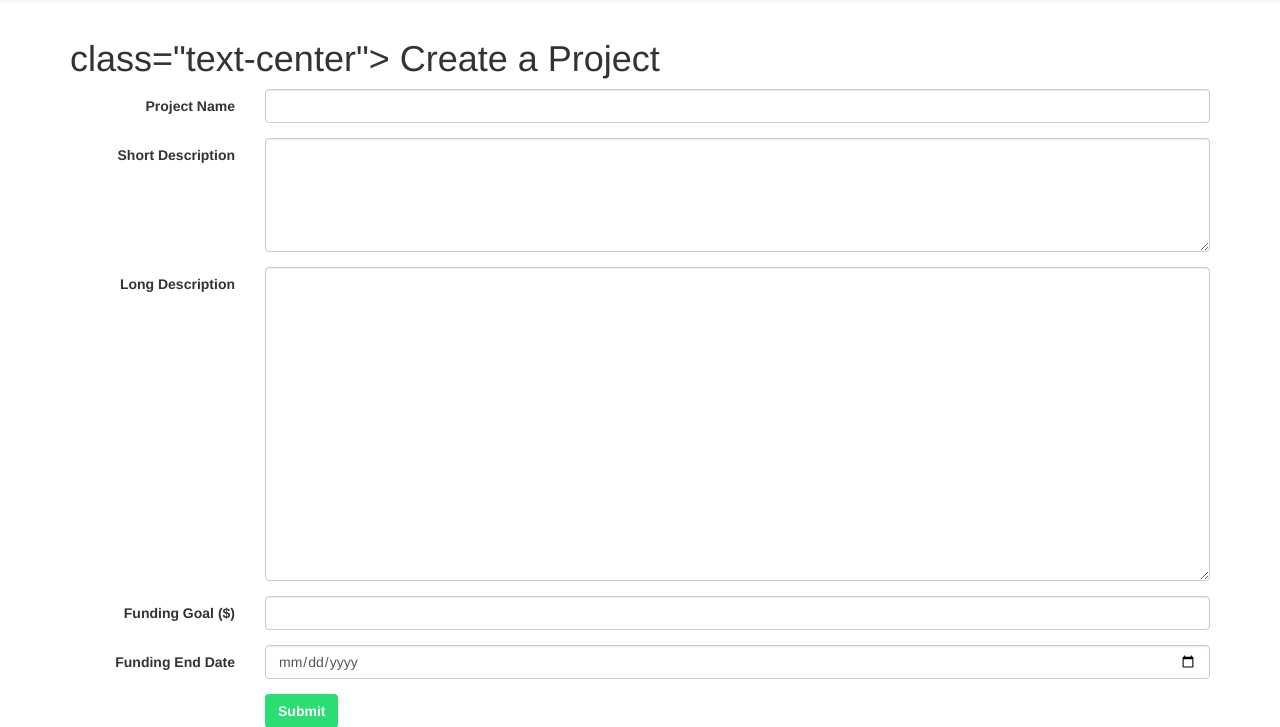
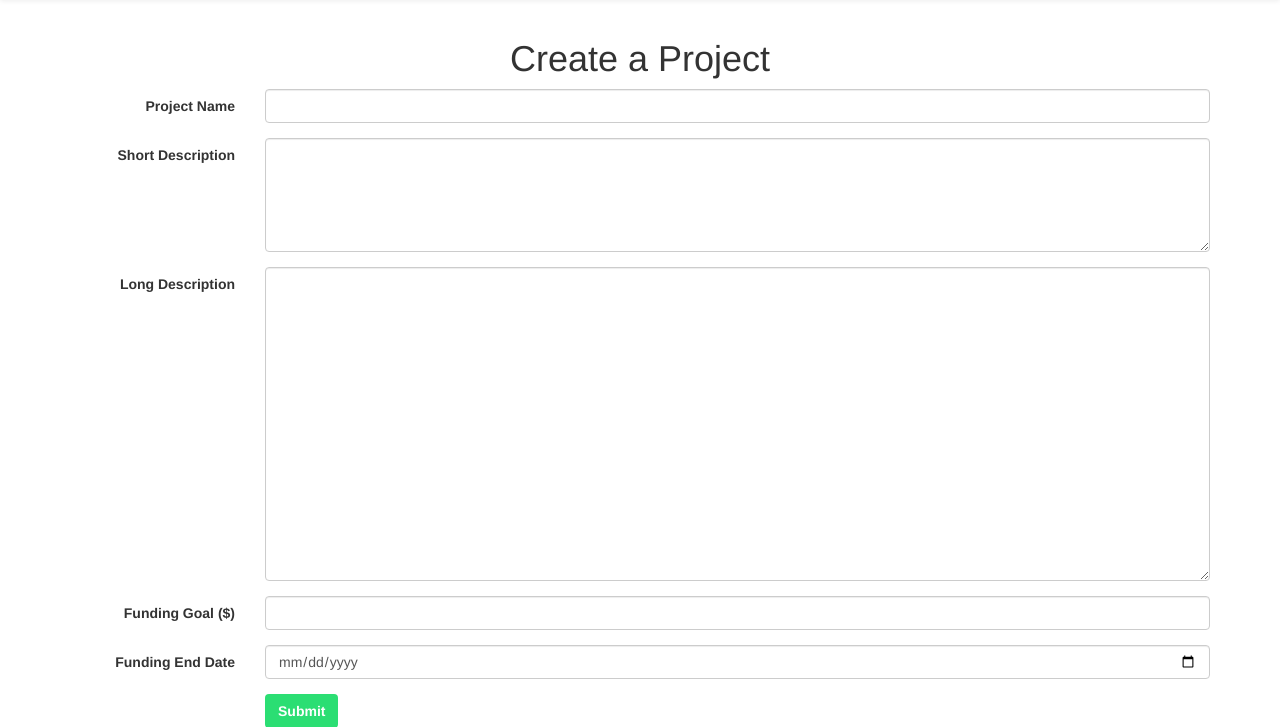
Before and after one commit to richard-durham/Punchstarter, a Flask app: page /projects/create/ in a window 1280 px wide. Shown: the part 51-778 px from the top of the page. Run offline with Flask 2, Linux system fonts and the light colour scheme; some libraries are stand-ins or nearby versions.

Commit message:
bug: Fix header text centering

```diff
--- a/punchstarter/templates/create.html
+++ b/punchstarter/templates/create.html
@@ -58,7 +58,7 @@
 
 
     <div>
-      <h1> class="text-center"> Create a Project </h1>
+      <h1 class="text-center" > Create a Project </h1>
     </div>
 
     <form class="form-horizontal" method="POST" action="{{ url_for('create') }}">
```
